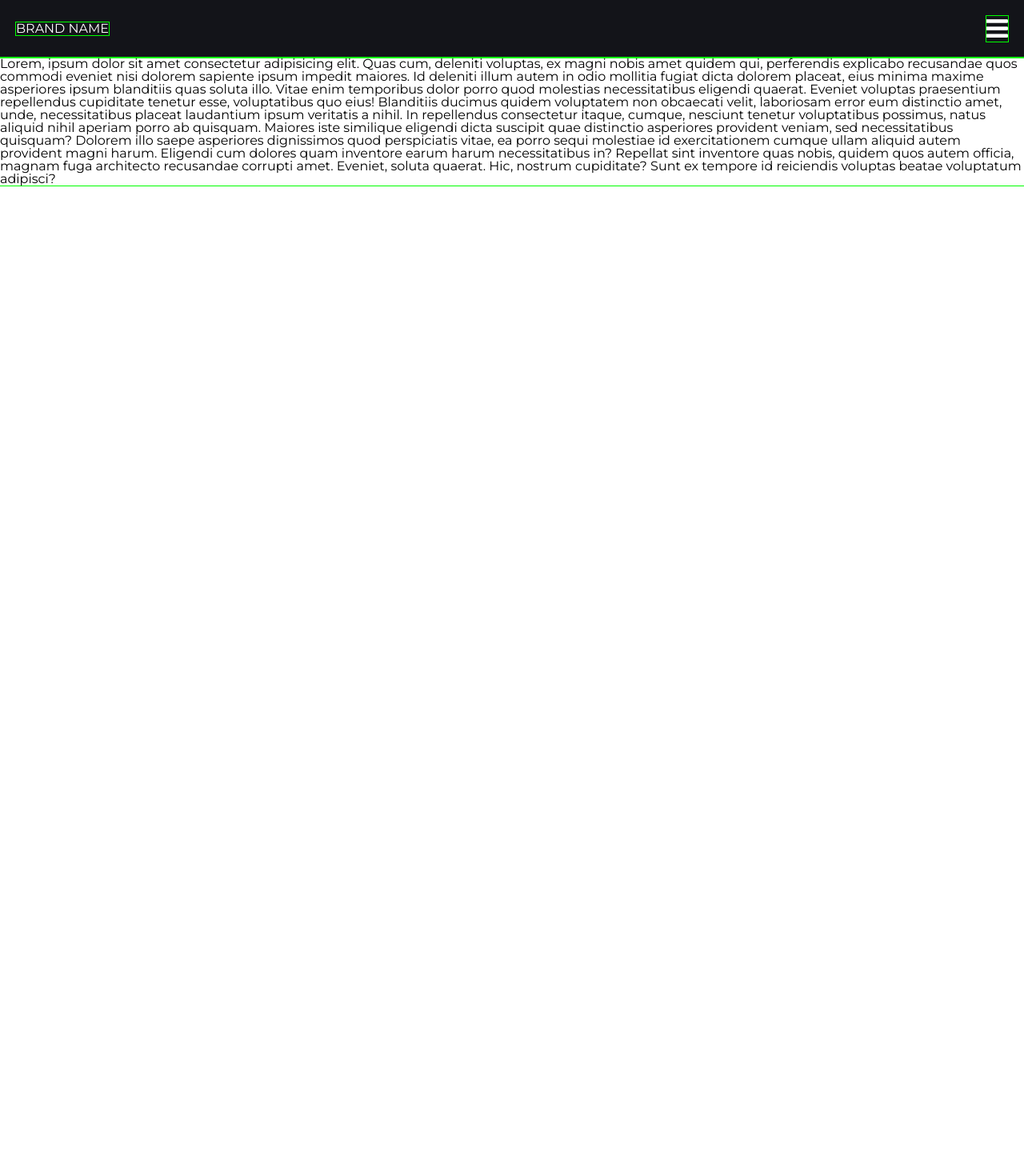
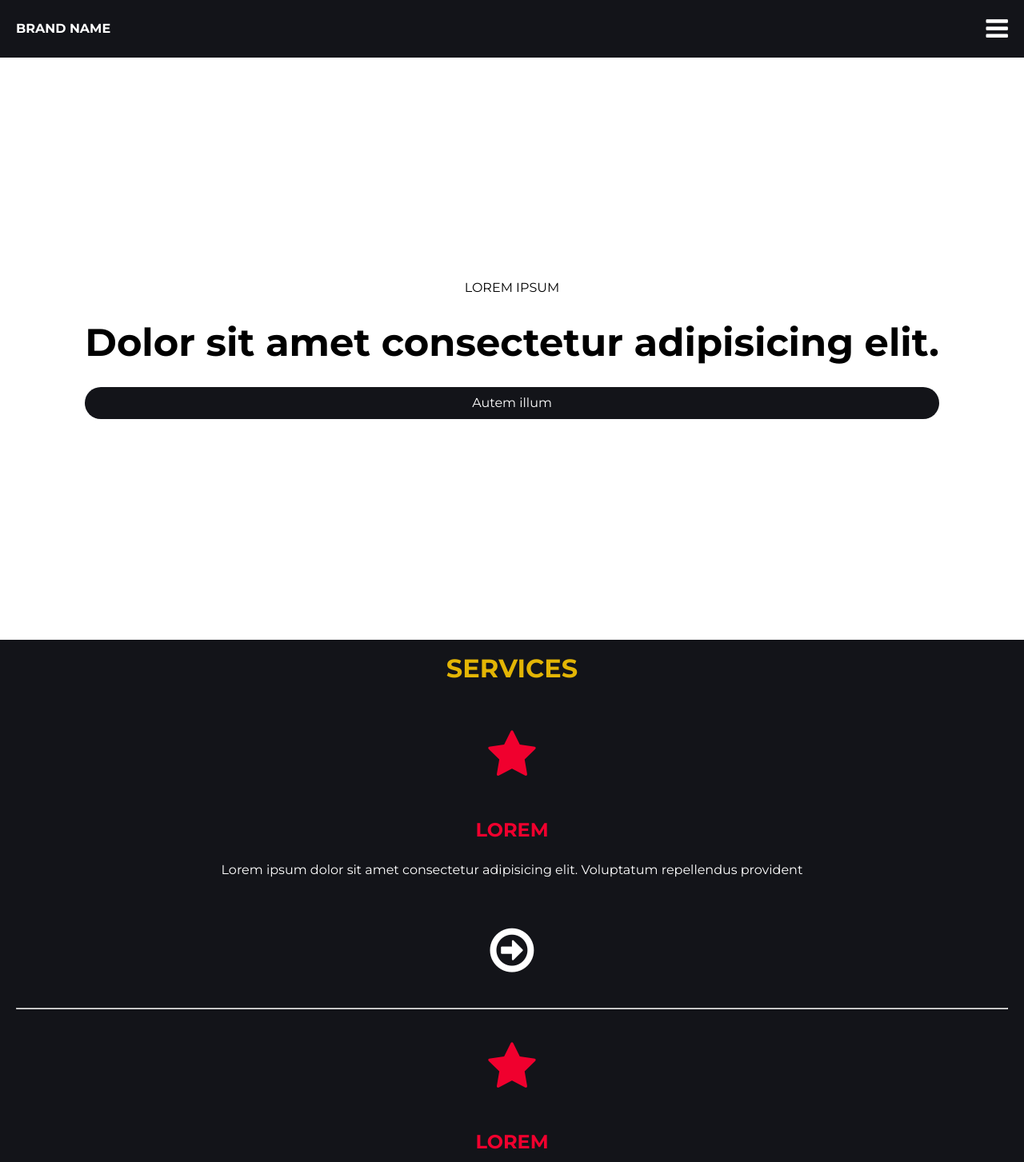
Before and after one commit to Romlonix/designerc4, a plain HTML site: page index.html in a window 1280 px wide. Shown: the top 1453 px of the page at 80% size. Before the commit the page ends 800 px from the top, so only its background shows below. Drawn offline with Linux system fonts and the light colour scheme.

Commit message:
v2, Estable

```diff
--- a/css/stylee.css
+++ b/css/stylee.css
@@ -5,11 +5,14 @@
   line-height: 100%;
   font-family: 'Montserrat', sans-serif;
   font-size: 16px;
-  outline: 1px solid lime;
+  /* outline: 1px solid lime; */
 }
 :root {
   --fondo: rgba(19,20,25,1);
   --texto: rgba(255,255,255,1);
+  --texto-2: rgba(240,0,46,1);
+  --texto-3: rgba(227,181,5,1);
+
 }
 /* nav ------------------------------ */
 nav header {
@@ -49,3 +52,101 @@ nav footer a {
   opacity: 1;
 }
 /* nav ------------------------------ */
+/* main------------------------------ */
+main {
+  height: calc(100vh - 72px);
+  display: flex;
+  justify-content: center;
+  align-items: center;
+  padding-right: 20px;
+  padding-left: 20px;
+}
+main p {
+  /* padding: 20px; */
+  /* padding-right: 20px;
+  padding-left: 20px; */
+  display: flex;
+  flex-direction: column;
+}
+main p :nth-child(1){
+  font-size: 1em;
+  text-transform: uppercase;
+  font-weight: normal;
+}
+main span {
+  padding-bottom: 20px;
+  font-size: 3em;
+  text-align: center;
+  line-height: 150%;
+  font-weight: bold;
+}
+main button {
+  padding: 10px;
+  background-color: var(--fondo);
+  color: var(--texto);
+  border: 2px solid transparent;
+  border-radius: 20px;
+  transition: all 0.2s ease;
+  cursor: pointer;
+}
+main button:hover {
+  background-color: var(--texto);
+  color: var(--fondo);
+  border: 2px solid var(--fondo);
+}
+
+/* main------------------------------ */
+
+/* hr------------------------------- */
+hr {
+  color: var(--texto);
+  width: calc(100% - 40px);
+  margin: auto;
+}
+/* hr------------------------------- */
+
+/* h-------------------------------- */
+h2 {
+  font-size: 2em;
+  text-transform: uppercase;
+  padding: 20px;
+  text-align: center;
+  color: var(--texto-3);
+}
+h3 {
+  color: var(--texto-2);
+  font-size: 1.5em;
+  text-transform: uppercase;
+  padding: 10px;
+  text-align: center;
+}
+/* h-------------------------------- */
+/* Section-------------------------- */
+section {
+  background-color: var(--fondo);
+  color: var(--texto);
+}
+/* Section-------------------------- */
+
+/* article ------------------------- */
+article {
+  display: flex;
+  flex-direction: column;
+}
+article i {
+  font-size: 4em !important;
+  padding: 40px;
+  text-align: center;
+  color: var(--texto-2);
+}
+article p {
+  padding: 20px;
+  text-align: center;
+}
+article a {
+  text-align: center;
+}
+article a i {
+  color: var(--texto);
+}
+/* article ------------------------- */
--- a/index.html
+++ b/index.html
@@ -3,6 +3,7 @@
 <head>
   <meta charset="UTF-8">
   <meta name="viewport" content="width=device-width, initial-scale=1, shrink-to-fit=no">
+  <meta http-equiv="X-UA-Compatible" content="IE=edge">
   <link rel="stylesheet" href="https://cdnjs.cloudflare.com/ajax/libs/font-awesome/4.7.0/css/font-awesome.min.css" integrity="sha512-SfTiTlX6kk+qitfevl/7LibUOeJWlt9rbyDn92a1DqWOw9vWG2MFoays0sgObmWazO5BQPiFucnnEAjpAB+/Sw==" crossorigin="anonymous" />
   <link href="https://fonts.googleapis.com/css2?family=Montserrat:wght@300;400;500;700&display=swap" rel="stylesheet">
   <link rel="stylesheet" href="css/stylee.css">
@@ -11,7 +12,7 @@
 <body>
   <nav>
     <header>
-      <a href="#">Brand Name</a>
+      <h1><a href="#">Brand Name</a></h1>
       <i class="fa fa-bars" aria-hidden="true" id="btn-nav"></i>
     </header>
     <footer id="nav-dropdown">
@@ -22,33 +23,36 @@
       <a href="#">Contacts</a>
     </footer>
   </nav>
-  <p>
-    Lorem, ipsum dolor sit amet consectetur adipisicing elit. Quas cum, deleniti voluptas, ex magni nobis amet quidem qui, perferendis explicabo recusandae quos commodi eveniet nisi dolorem sapiente ipsum impedit maiores.
-    Id deleniti illum autem in odio mollitia fugiat dicta dolorem placeat, eius minima maxime asperiores ipsum blanditiis quas soluta illo. Vitae enim temporibus dolor porro quod molestias necessitatibus eligendi quaerat.
-    Eveniet voluptas praesentium repellendus cupiditate tenetur esse, voluptatibus quo eius! Blanditiis ducimus quidem voluptatem non obcaecati velit, laboriosam error eum distinctio amet, unde, necessitatibus placeat laudantium ipsum veritatis a nihil.
-    In repellendus consectetur itaque, cumque, nesciunt tenetur voluptatibus possimus, natus aliquid nihil aperiam porro ab quisquam. Maiores iste similique eligendi dicta suscipit quae distinctio asperiores provident veniam, sed necessitatibus quisquam?
-    Dolorem illo saepe asperiores dignissimos quod perspiciatis vitae, ea porro sequi molestiae id exercitationem cumque ullam aliquid autem provident magni harum. Eligendi cum dolores quam inventore earum harum necessitatibus in?
-    Repellat sint inventore quas nobis, quidem quos autem officia, magnam fuga architecto recusandae corrupti amet. Eveniet, soluta quaerat. Hic, nostrum cupiditate? Sunt ex tempore id reiciendis voluptas beatae voluptatum adipisci?
-  </p>
-
-
-
-
-
-
-
-
-
-
-
-
-
-
-
-
-
-
-
+  <main>
+    <p>
+      <span>Lorem ipsum</span>
+      <span>Dolor sit amet consectetur adipisicing elit.</span>
+      <button>Autem illum</button>
+    </p>
+  </main>
+  <section>
+    <h2>Services</h2>
+    <article>
+      <i class="fa fa-star" aria-hidden="true"></i>
+      <h3>Lorem</h3>
+      <p>Lorem ipsum dolor sit amet consectetur adipisicing elit. Voluptatum repellendus provident</p>
+      <a href="#"><i class="fa fa-arrow-circle-o-right" aria-hidden="true"></i></a>
+    </article>
+    <hr>
+    <article>
+      <i class="fa fa-star" aria-hidden="true"></i>
+      <h3>Lorem</h3>
+      <p>Lorem ipsum dolor sit amet consectetur adipisicing elit. Voluptatum repellendus provident</p>
+      <a href="#"><i class="fa fa-arrow-circle-o-right" aria-hidden="true"></i></a>
+    </article>
+    <hr>
+    <article>
+      <i class="fa fa-star" aria-hidden="true"></i>
+      <h3>Lorem</h3>
+      <p>Lorem ipsum dolor sit amet consectetur adipisicing elit. Voluptatum repellendus provident</p>
+      <a href="#"><i class="fa fa-arrow-circle-o-right" aria-hidden="true"></i></a>
+    </article>
+  </section>
   <script src="js/jjss.js"></script>
 </body>
 </html>
```
Also changed, not shown: img/revolt-unsplash.jpg (added).
